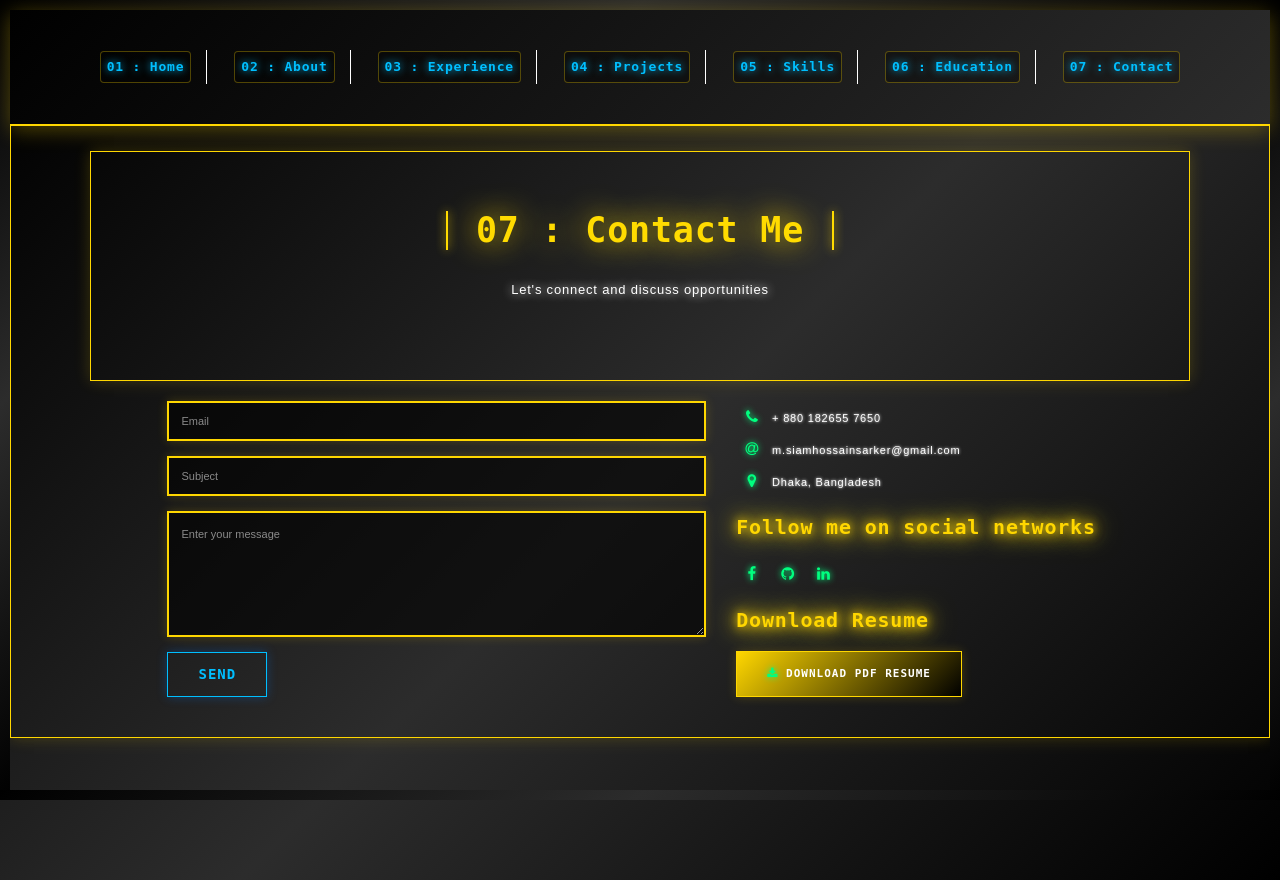
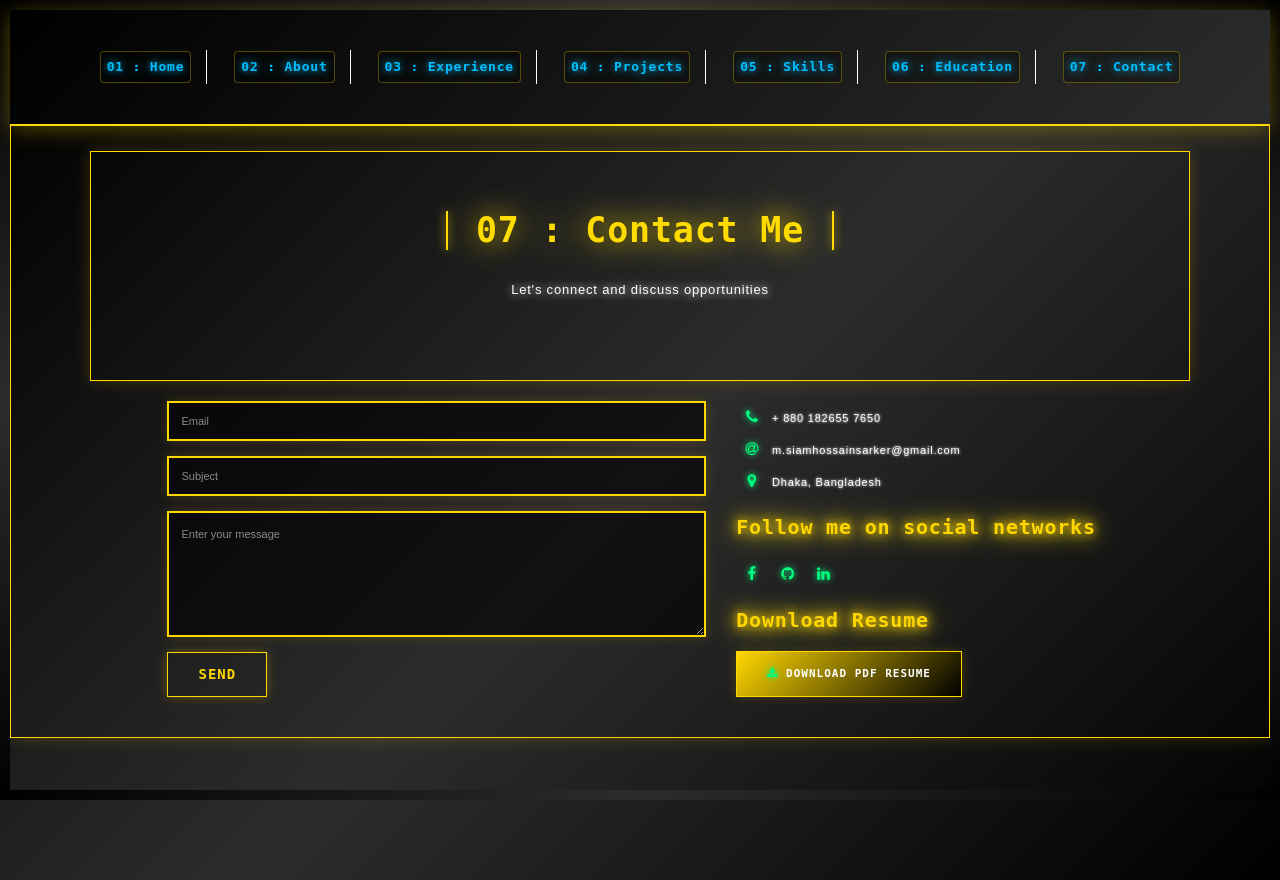
Before and after one commit to SiamSarker/portfo, a Flask app: page /contact.html in a window 1280 px wide. Run offline with Flask 2, Linux system fonts and the light colour scheme; some libraries are stand-ins or nearby versions.

Commit message:
Update btn-default to Star Wars gold theme
STAR WARS GOLD THEME:
- Updated .btn-default to use Star Wars gold instead of blue
- Enhanced button styling with gold text, borders, and glow effects
- Improved hover state with gold background tint
- Maintained Star Wars typography and styling consistency

CHANGES MADE:
- Color: Changed from var(--starwars-blue) to var(--starwars-gold)
- Border: Changed from var(--starwars-blue) to var(--starwars-gold)
- Box-shadow: Changed from blue glow to gold glow (rgba(255, 215, 0, 0.3))
- Hover background: Changed from blue to gold tint (rgba(255, 215, 0, 0.1))
- Hover border: Maintained var(--starwars-gold) for consistency
- Hover glow: Enhanced gold glow (0 0 15px rgba(255, 215, 0, 0.4))

STAR WARS STYLING:
- Gold text: var(--starwars-gold) for Star Wars theme
- Gold borders: var(--starwars-gold) for consistency
- Gold glow: rgba(255, 215, 0, 0.3) box shadow for futuristic effect
- Gold focus: Gold background tint on hover
- Sharp corners: border-radius: 0 for futuristic look
- Star Wars font: 'Orbitron', monospace maintained

BUTTON STATES:
- Default: Gold text and border with subtle gold glow
- Hover: Gold background tint with enhanced gold glow
- Animation: translateY(-2px) with smooth transition
- Typography: Uppercase with letter spacing for Star Wars feel

BENEFITS:
- Consistent Star Wars theme throughout portfolio
- Better visual hierarchy with gold accents
- Enhanced user experience with clear hover states
- Professional appearance with Star Wars styling
- Improved button usability with clear visual feedback

Default buttons now display with cohesive Star Wars gold theming!

```diff
--- a/static/custom.css
+++ b/static/custom.css
@@ -1300,18 +1300,18 @@ div, section, article, main, aside, header, footer {
 }
 
 .btn-default {
-    background: transparent !important;
-    color: var(--starwars-blue) !important;
-    border: 1px solid var(--starwars-blue) !important;
-    font-family: 'Orbitron', monospace !important;
+    color: var(--starwars-gold) !important;
+    font-family: Orbitron, monospace !important;
     font-weight: 600 !important;
     text-transform: uppercase !important;
     letter-spacing: 1px !important;
-    box-shadow: 0 0 10px rgba(0, 123, 255, 0.3) !important;
+    box-shadow: rgba(255, 215, 0, 0.3) 0px 0px 10px !important;
+    background: transparent !important;
+    border: 1px solid var(--starwars-gold) !important;
 }
 
 .btn-default:hover {
-    background: rgba(0, 123, 255, 0.1) !important;
+    background: rgba(255, 215, 0, 0.1) !important;
     border-color: var(--starwars-gold) !important;
     box-shadow: 0 0 15px rgba(255, 215, 0, 0.4) !important;
     transform: translateY(-2px) !important;
```
